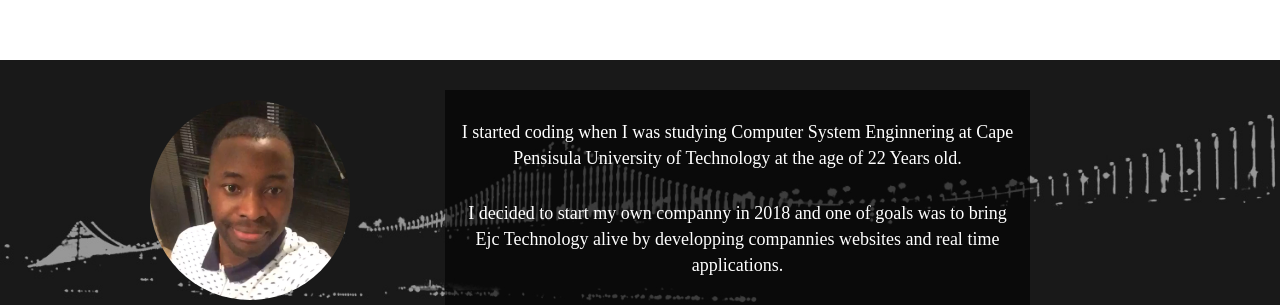
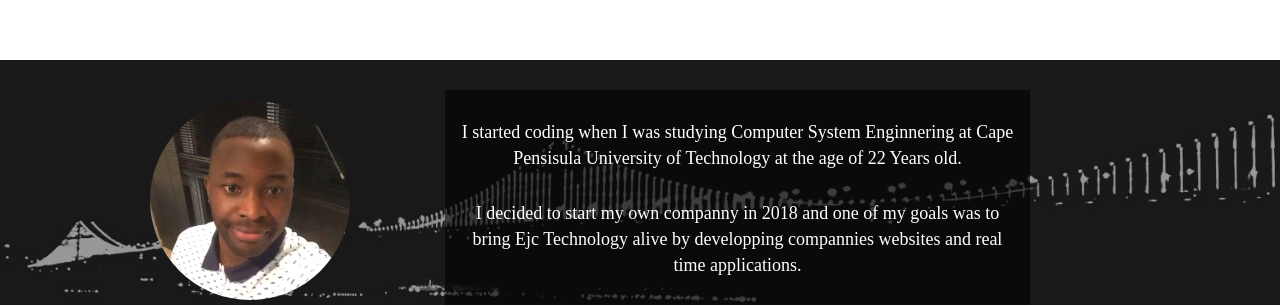
Before and after one commit to euricocatumbela/euricocatumbela_9.github.io, a website: page index.html in a window 1280 px wide. Shown: the part 5890-6195 px from the top of the page. Drawn offline with nearby package versions, Linux system fonts and the light colour scheme.

Commit message:
Update index.html

```diff
--- a/index.html
+++ b/index.html
@@ -188,7 +188,7 @@
 
                 <div class="col-md-6 footer-info">
                     <p >I started coding when I was studying Computer System Enginnering at Cape Pensisula University of Technology at the age of 22 Years old.</p>
-                    <p >I decided to start my own companny in 2018 and one of goals was to bring Ejc Technology alive by developping compannies websites and real time applications.</p>
+                    <p >I decided to start my own companny in 2018 and one of my goals was to bring Ejc Technology alive by developping compannies websites and real time applications.</p>
                     <p>Basketball junkie. Motivational Speaker. 24 hours and Vampire Diaries.Kick learner.</p>
                 </div>
             </div>
```
